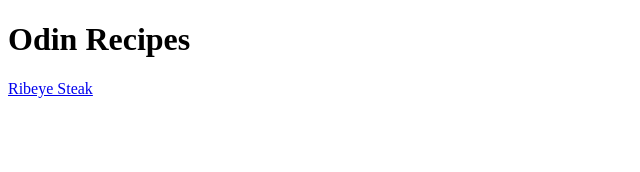
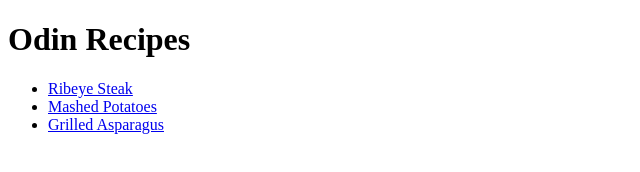
Before and after one commit to Uarus60/odin-recipes, a plain HTML site: page index.html in a window 1280 px wide. Shown: the whole page, without its empty margins (0-640 px from the left). Drawn offline with Linux system fonts and the light colour scheme.

Commit message:
made links to the other pages on the index in an UL list

```diff
--- a/index.html
+++ b/index.html
@@ -7,6 +7,10 @@
 
     <body>
         <h1>Odin Recipes</h1>
-        <a href="recipes/Ribeye-Steak.html">Ribeye Steak</a>
+        <ul>
+            <li><a href="recipes/Ribeye-Steak.html" rel="noopener noreferrer" >Ribeye Steak</a></li>
+            <li><a href="recipes/Mashed-Potatoes.html">Mashed Potatoes</a></li>
+            <li><a href="recipes/Grilled-Asparagus.html">Grilled Asparagus</a></li>
+        </ul>
     </body>
 </html>
```
